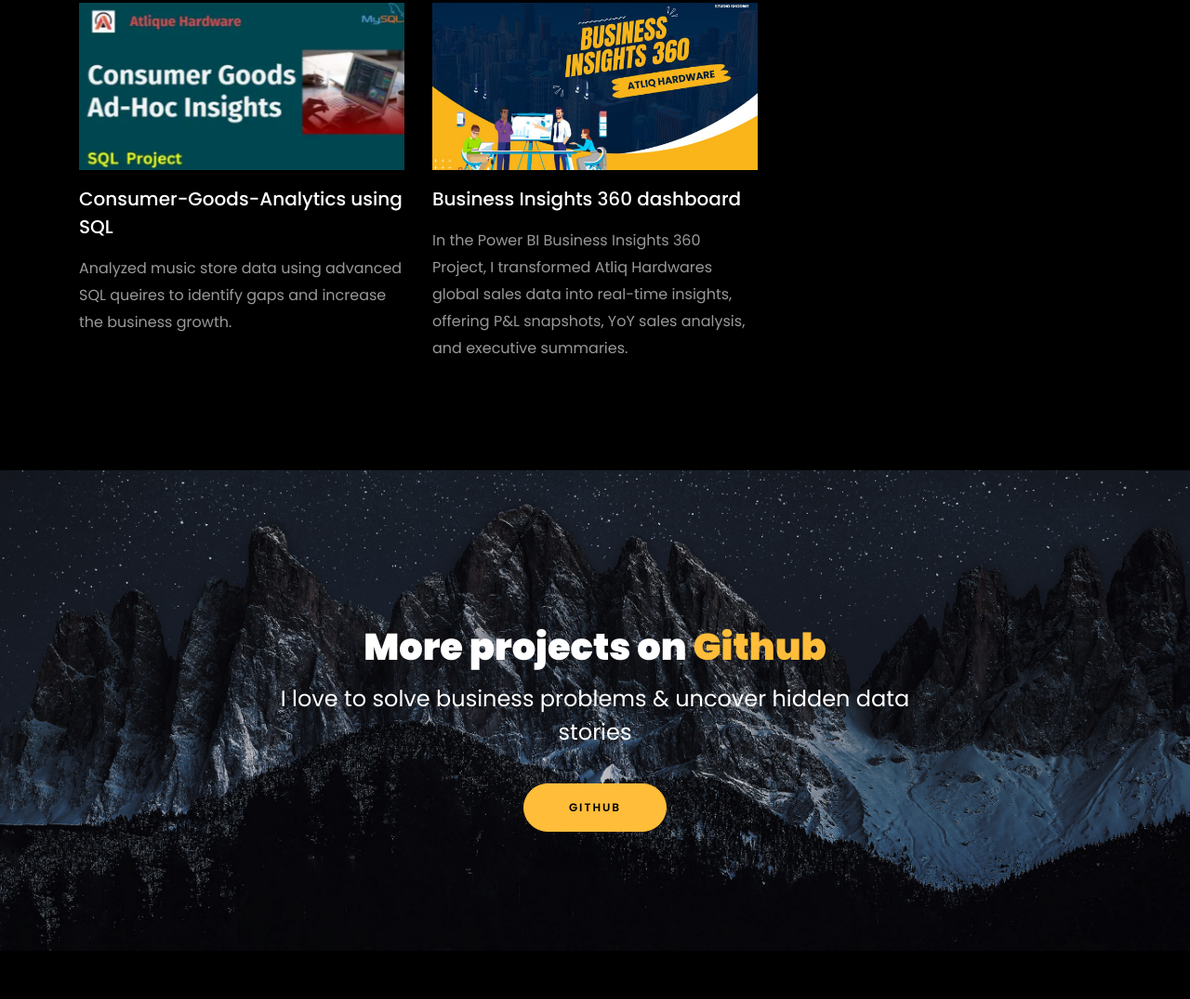
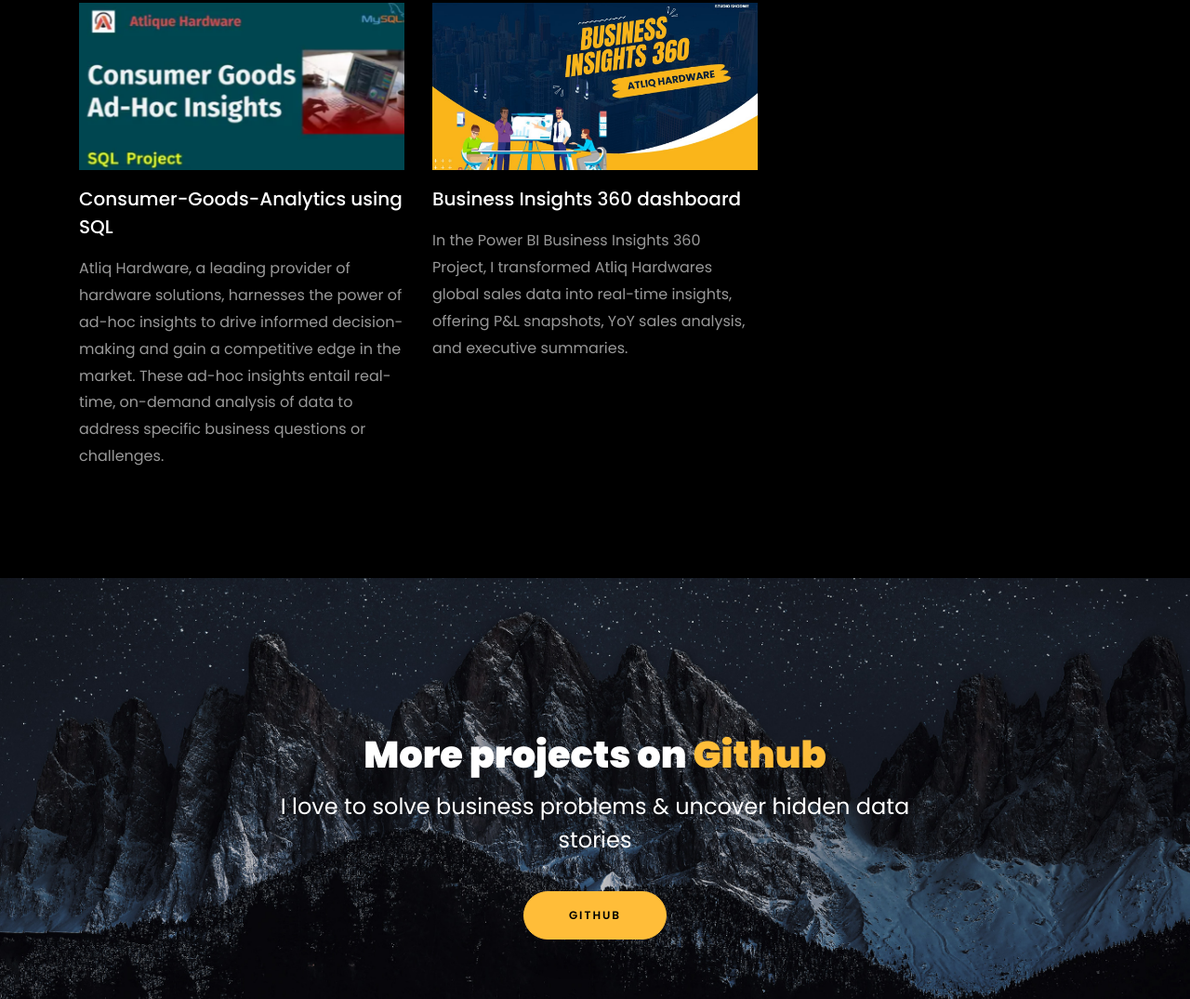
Before and after one commit to simipat/simipat.github.io, a plain HTML site: page index.html in a window 1280 px wide. Shown: the part 3227-4302 px from the top of the page at 93% size. Drawn offline with Linux system fonts and the light colour scheme; files whose address does not match are found by name.

Commit message:
Update index.html

```diff
--- a/index.html
+++ b/index.html
@@ -449,7 +449,7 @@
               <div class="text mt-3 float-right d-block">
 
                 <h3 class="heading"><a href="https://github.com/simipat/Consumer-Goods-Analytics">Consumer-Goods-Analytics using SQL</a></h3>
-                <p>Analyzed music store data using advanced SQL queires to identify gaps and increase the business growth.</p>
+                <p>Atliq Hardware, a leading provider of hardware solutions, harnesses the power of ad-hoc insights to drive informed decision-making and gain a competitive edge in the market. These ad-hoc insights entail real-time, on-demand analysis of data to address specific business questions or challenges.</p>
               </div>
             </div>
           </div>
```
